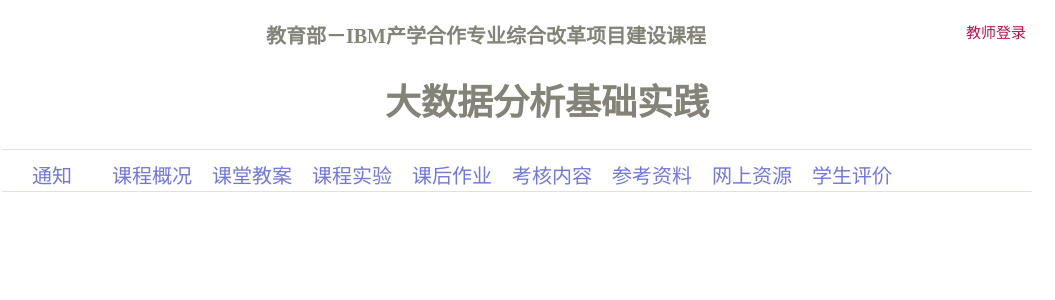
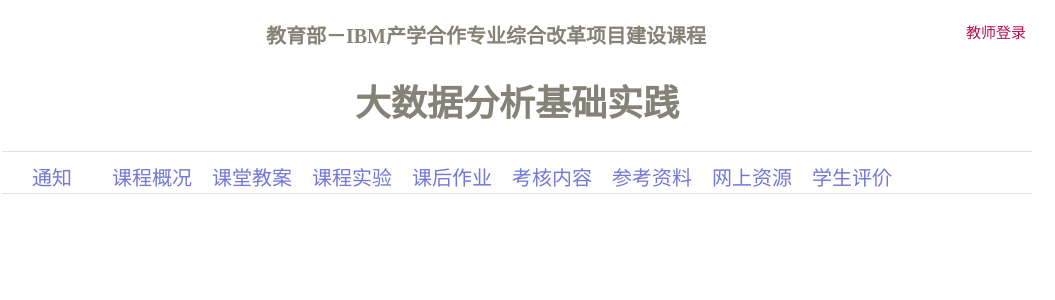
Before and after one commit to sysuzjz/IBM-BigData-course-mainpage, a PHP site: page /view/head.php in a window 1280 px wide. Shown: the top 300 px of the page, without its empty margins (123-1178 px from the left). Run offline with PHP 8.4, Linux system fonts and the light colour scheme.

Commit message:
update head title style

```diff
--- a/static/CSS/head.css
+++ b/static/CSS/head.css
@@ -13,13 +13,8 @@
 
 #head-title {
     font-size: 36px;
-<<<<<<< HEAD
-    margin: 20px 0;
+    margin: 25px 0;
     /*padding-left: 60px;*/
-=======
-    margin: 25px 0;
-    padding-left: 60px;
->>>>>>> bf26948dd44edec430f7af8e4c197a6394294118
     font-family: "楷体";
     text-align: center;
 }
```
